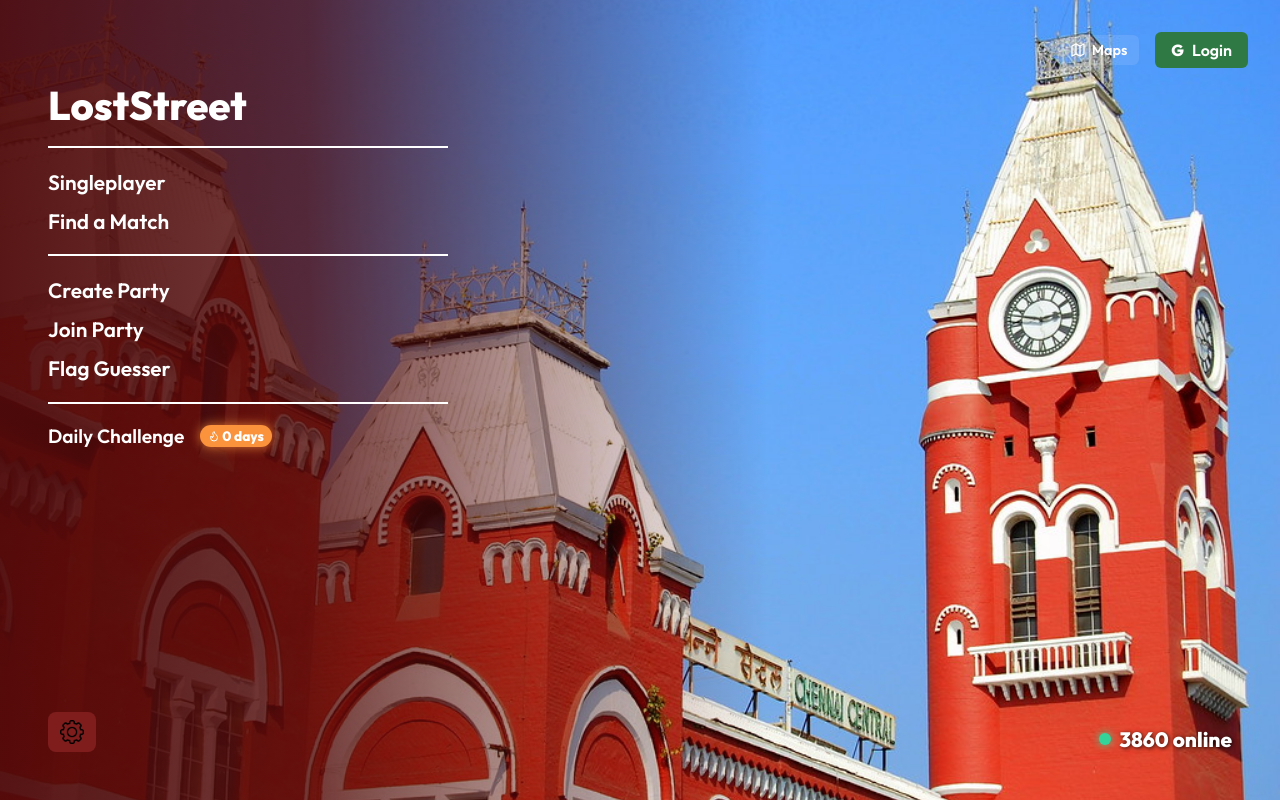
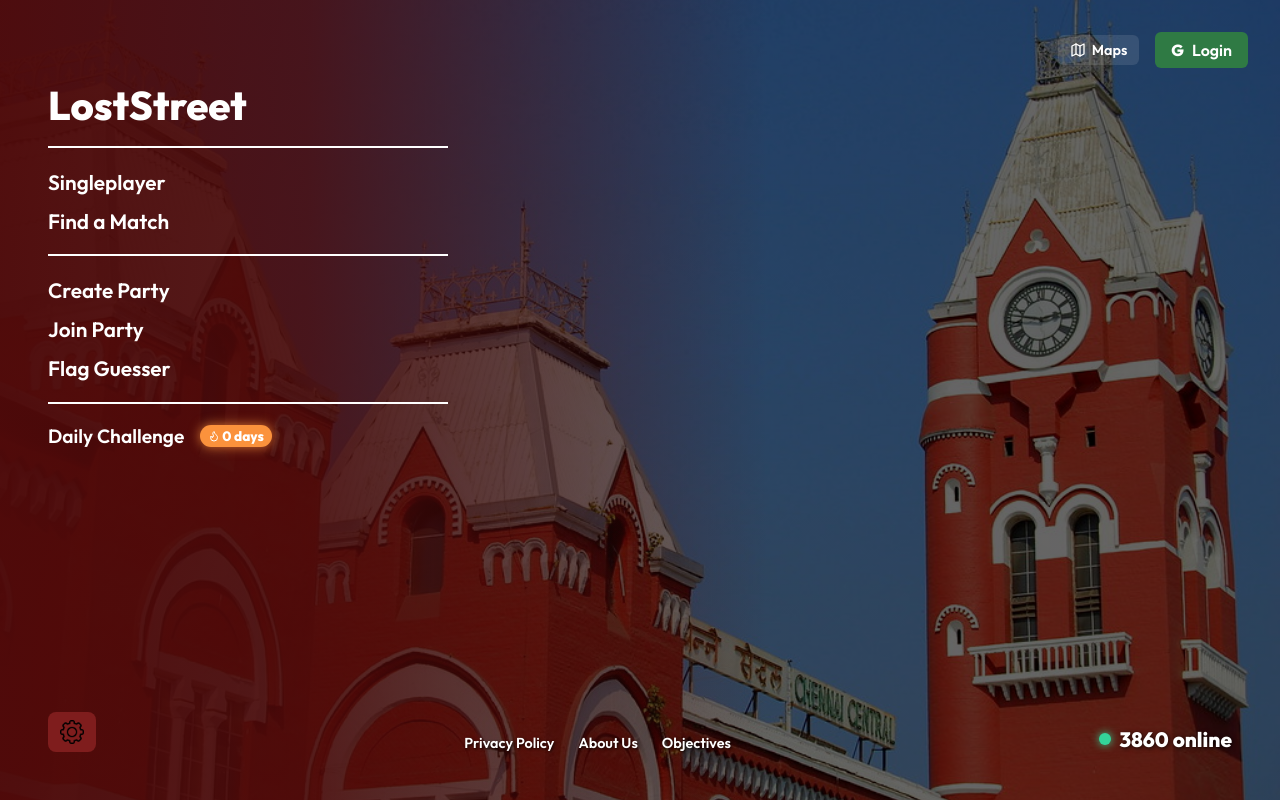
Before and after one commit to Shameer2006/plasefinder, a Next.js app: page / in a window 1280 px wide. Built offline with nearby package versions, Linux system fonts and the light colour scheme; no server answers.

Commit message:
Update UI and authentication

```diff
--- a/src/app/page.js
+++ b/src/app/page.js
@@ -21,6 +21,9 @@
   const [showProfile, setShowProfile] = useState(false);
   const [showDifficulty, setShowDifficulty] = useState(false);
   const [showJoinModal, setShowJoinModal] = useState(false);
+  const [showPrivacy, setShowPrivacy] = useState(false);
+  const [showAbout, setShowAbout] = useState(false);
+  const [showObjectives, setShowObjectives] = useState(false);
   const [joinCode, setJoinCode] = useState('');
   const [joinError, setJoinError] = useState('');
   const [isJoining, setIsJoining] = useState(false);
@@ -205,7 +208,7 @@
     <div style={{
       minHeight: '100vh',
       width: '100vw',
-      backgroundImage: 'url(/bg.jpg)',
+      backgroundImage: 'linear-gradient(rgba(0, 0, 0, 0.6), rgba(0, 0, 0, 0.6)), url(/bg.jpg)',
       backgroundSize: 'cover',
       backgroundPosition: 'center',
       position: 'relative',
@@ -279,6 +282,15 @@
             />
           </div>
 
+          {/* Footer content - Only shown on the absolute main menu */}
+          {!showSettings && !showProfile && !showDifficulty && (
+            <div style={{ display: 'flex', gap: '1.5rem', fontSize: '0.9rem', color: '#ffffff', fontWeight: '600', alignItems: 'center', justifyContent: 'center' }}>
+               <span onClick={() => setShowPrivacy(true)} style={{ cursor: 'pointer', textShadow: '1px 1px 3px rgba(0,0,0,0.8)' }} className="menu-item-hover">Privacy Policy</span>
+               <span onClick={() => setShowAbout(true)} style={{ cursor: 'pointer', textShadow: '1px 1px 3px rgba(0,0,0,0.8)' }} className="menu-item-hover">About Us</span>
+               <span onClick={() => setShowObjectives(true)} style={{ cursor: 'pointer', textShadow: '1px 1px 3px rgba(0,0,0,0.8)' }} className="menu-item-hover">Objectives</span>
+            </div>
+          )}
+
           {/* Right online count */}
           <div style={{ display: 'flex', alignItems: 'center', gap: '8px' }}>
              <div style={{ width: '12px', height: '12px', borderRadius: '50%', background: '#34d399', boxShadow: '0 0 8px #34d399' }}></div>
@@ -312,9 +324,44 @@
         </div>
       )}
 
+      {/* Info Modals */}
+      {showPrivacy && (
+        <InfoModal title="Privacy Policy" onClose={() => setShowPrivacy(false)}>
+          <p>Your privacy is important to us. We do not sell your personal data.</p>
+          <p>We use Firebase for authentication and game data storage, and we only collect data necessary for the game to function properly (like your score, stats, and profile).</p>
+        </InfoModal>
+      )}
+
+      {showAbout && (
+        <InfoModal title="About Us" onClose={() => setShowAbout(false)}>
+          <p>LostStreet is a geo-guessing game where you explore the world and test your geographical knowledge.</p>
+          <p>Created by passionate map enthusiasts, our goal is to make learning geography fun and competitive.</p>
+        </InfoModal>
+      )}
+
+      {showObjectives && (
+        <InfoModal title="Objectives of the Game" onClose={() => setShowObjectives(false)}>
+          <p>The main objective is to guess your location as accurately as possible.</p>
+          <p>Drop a pin on the map where you think you are! The closer you are to the actual location, the more points you get.</p>
+          <p>Compete in multiplayer mode, create parties with friends, or challenge yourself daily to climb the ranks!</p>
+        </InfoModal>
+      )}
+
     </div>
   );
 }
+
+const InfoModal = ({ title, onClose, children }) => (
+  <div style={{ position: 'fixed', inset: 0, display: 'flex', alignItems: 'center', justifyContent: 'center', background: 'rgba(0,0,0,0.7)', zIndex: 100 }}>
+    <div className="glass-panel modal-content" style={{ maxWidth: '600px', width: '90%', padding: '2rem' }}>
+      <h2 style={{ fontSize: '1.8rem', marginBottom: '1.5rem', fontWeight: 'bold', borderBottom: '2px solid rgba(255,255,255,0.2)', paddingBottom: '0.5rem' }}>{title}</h2>
+      <div style={{ fontSize: '1.1rem', lineHeight: '1.6', marginBottom: '2rem', display: 'flex', flexDirection: 'column', gap: '1rem', color: '#e5e7eb' }}>
+        {children}
+      </div>
+      <button className="btn" style={{ width: '100%', background: 'rgba(255,255,255,0.1)' }} onClick={onClose}>Close</button>
+    </div>
+  </div>
+);
 
 const MainMenu = ({ onSingleplayer, onFindMatch, isQueuing, cancelMatchmaking, onDailyChallenge, streak, playedToday, onFlagGuesser, onCreateParty, onJoinParty }) => (
   <div style={{ display: 'flex', flexDirection: 'column', gap: '0.8rem' }}>
--- a/src/lib/AuthContext.js
+++ b/src/lib/AuthContext.js
@@ -1,6 +1,6 @@
 'use client';
 import { createContext, useContext, useEffect, useState } from 'react';
-import { onAuthStateChanged, signInAnonymously, GoogleAuthProvider, signInWithPopup, signOut } from 'firebase/auth';
+import { onAuthStateChanged, signInAnonymously, GoogleAuthProvider, signInWithPopup, signInWithRedirect, signOut } from 'firebase/auth';
 import { auth } from './firebase';
 
 import { getOrCreateUserProfile } from './userProfile';
@@ -45,7 +45,12 @@
     if (!auth) return;
     try {
       const provider = new GoogleAuthProvider();
-      await signInWithPopup(auth, provider);
+      const isMobile = /iPhone|iPad|iPod|Android/i.test(navigator.userAgent);
+      if (isMobile) {
+        await signInWithRedirect(auth, provider);
+      } else {
+        await signInWithPopup(auth, provider);
+      }
     } catch (error) {
       console.error("Error signing in with Google:", error);
     }
```
